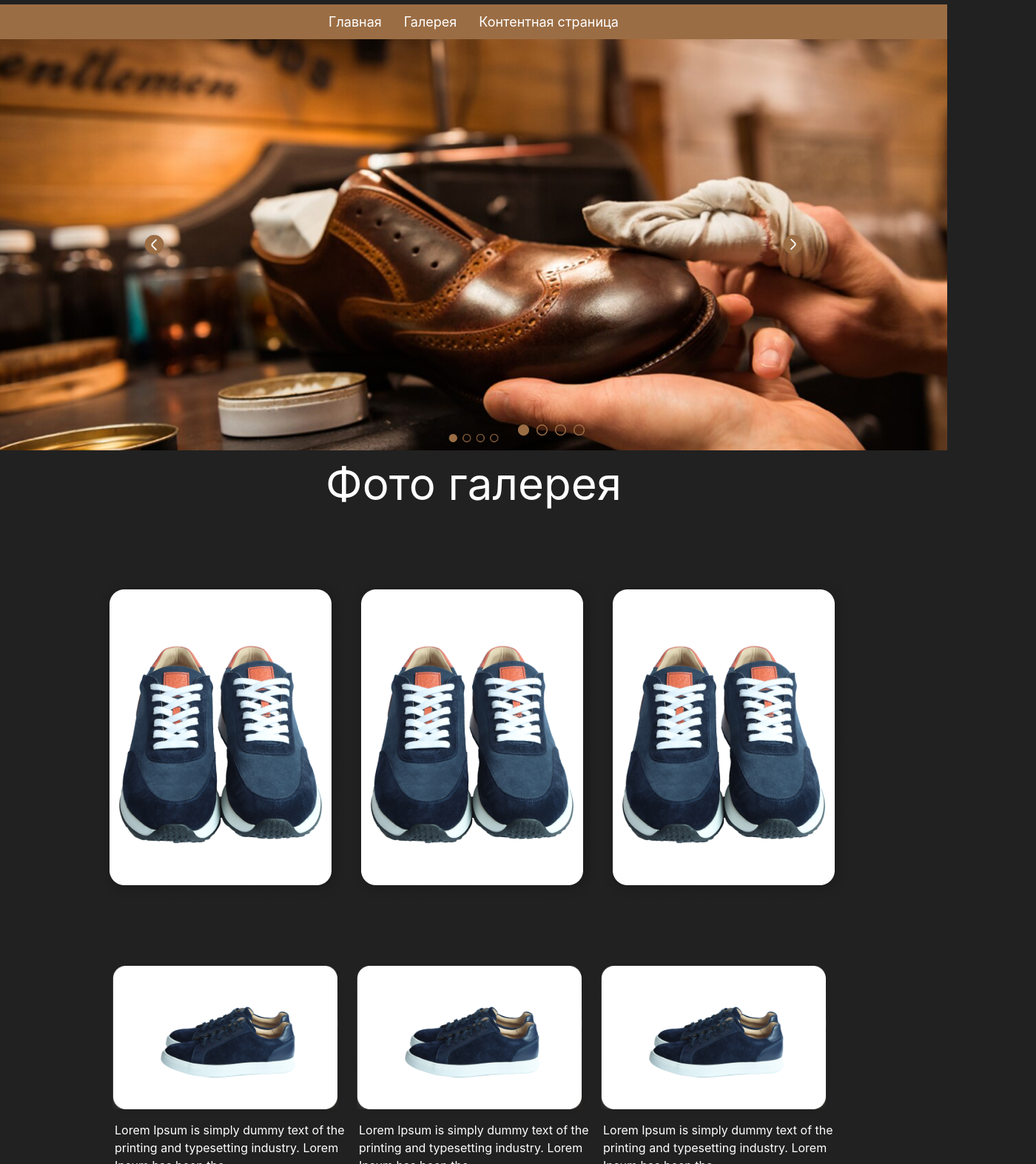
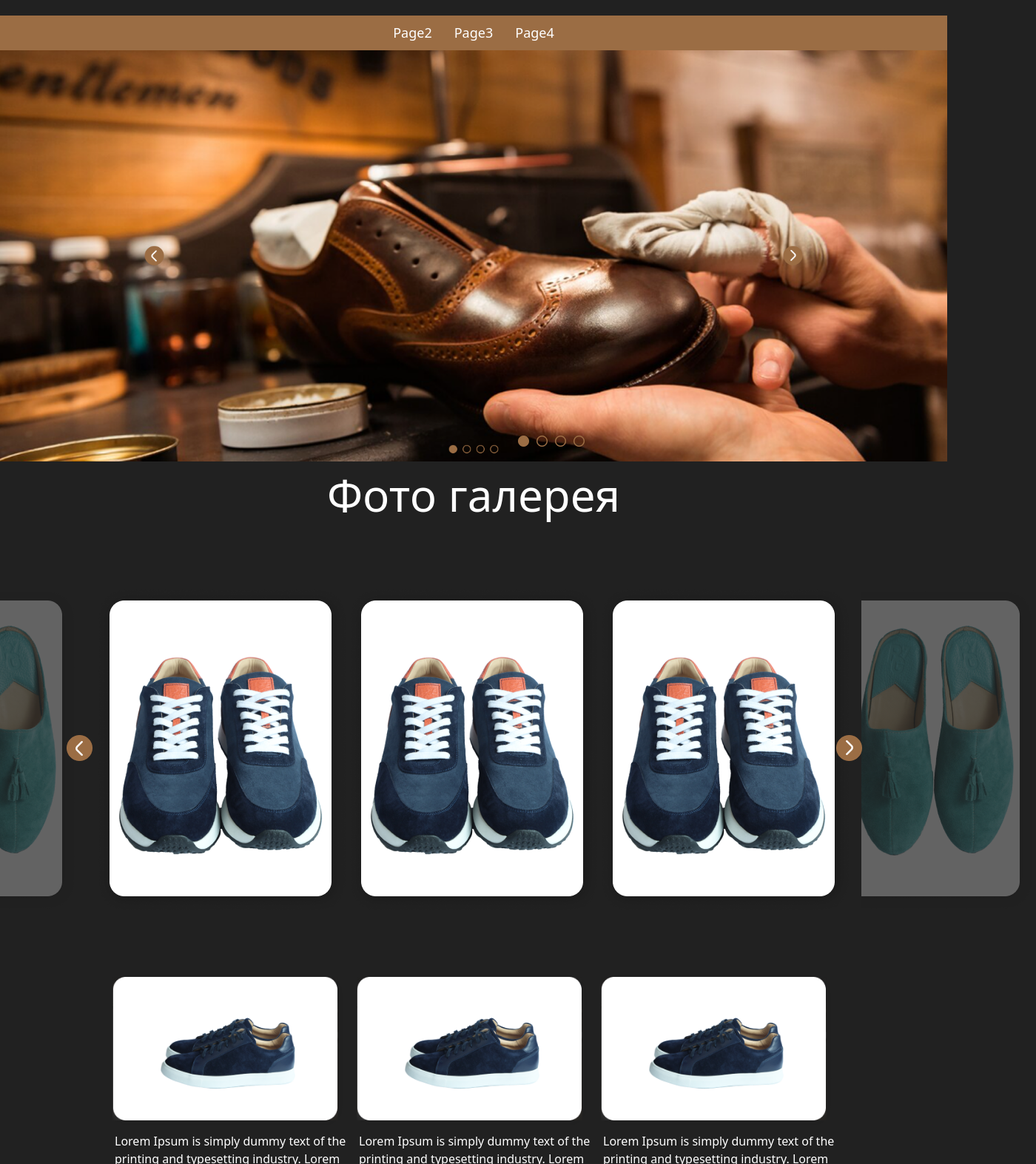
Before and after one commit to sodatovruslan/Home23, a website: page src/index2.html in a window 1280 px wide. Shown: the part 144-1718 px from the top of the page at 74% size, 1400 px wide, since content can reach past the window. Drawn offline with nearby package versions, Linux system fonts and the light colour scheme; files that its build step writes are made by us from their sources; files whose address does not match are found by name.

Commit message:
add chanjes

```diff
--- a/index.html
+++ b/index.html
@@ -25,9 +25,15 @@
 	</header>
 <main>
 	<section class='flex justify-center gap-[30px] bg-[#9B6D44] p-[10px] mt-[30px]'>
-		<p class='text-[18px] text-[white]'>Главная</p>
-		<p class='text-[18px] text-[white]'>Галерея</p>
-		<p class='text-[18px] text-[white]'>Контентная страница</p>
+		<a href="./src/index2.html">
+		<p class='text-[18px] text-[white]'>Page2</p>
+		</a>
+		<a href="./src/index3.html">
+		<p class='text-[18px] text-[white]'>Page3</p>
+		</a>
+		<a href="./src/input4.html">
+		<p class='text-[18px] text-[white]'>Page4</p>
+		</a>
 	</section>
 	<section class='relative'>
 		<img src="./img/Group 2 (5).png" alt="">
--- a/src/index2.html
+++ b/src/index2.html
@@ -24,9 +24,15 @@
 <button class='text-[18px] text-[#FFFFFF] bg-[#9B6D44] w-[160px] h-[45px] rounded-[27px]'>+7 (999) 999-09-99</button>
 	</header>
 	<section class='flex justify-center gap-[30px] bg-[#9B6D44] p-[10px] mt-[30px]'>
-		<p class='text-[18px] text-[white]'>Главная</p>
-		<p class='text-[18px] text-[white]'>Галерея</p>
-		<p class='text-[18px] text-[white]'>Контентная страница</p>
+		<a href="./index2.html">
+		<p class='text-[18px] text-[white]'>Page2</p>
+		</a>
+		<a href="./index3.html">
+		<p class='text-[18px] text-[white]'>Page3</p>
+		</a>
+		<a href="./input4.html">
+		<p class='text-[18px] text-[white]'>Page4</p>
+		</a>
 	</section>
 	<section class='relative'>
 		<img src="./imgsrc/Group 14 (1).png" alt="">
@@ -36,9 +42,12 @@
 			<div>
 				<p class='text-[40px] text-[white] text-center md:text-[60px]'>Фото галерея</p>
 			</div>
-			<div class=' mt-[10px] md:flex md:justify-around  md:flex-wrap md: mt-[80px]'>
+			<div class=' mt-[10px] md:flex md:justify-around  md:flex-wrap md: mt-[80px] relative'>
 
-
+<img class='absolute left-[-260px]' src="./imgsrc/Mask group (4).png" alt="">
+<img class='absolute right-[-250px]' src="./imgsrc/Mask group (4).png" alt="">
+<img class='absolute left-[-40px] top-[200px]' src="./imgsrc/Button angle left.png" alt="">
+<img class='absolute right-[-15px] top-[200px]' src="./imgsrc/Button angle right.png" alt="">
 <div>
 	<img src="./imgsrc/Mask group (3).png" alt="">
 </div>
--- a/src/index3.html
+++ b/src/index3.html
@@ -24,9 +24,15 @@
 <button class='text-[18px] text-[#FFFFFF] bg-[#9B6D44] w-[160px] h-[45px] rounded-[27px]'>+7 (999) 999-09-99</button>
 	</header>
 	<section class='flex justify-center gap-[30px] bg-[#9B6D44] p-[10px] mt-[30px]'>
-		<p class='text-[18px] text-[white]'>Главная</p>
-		<p class='text-[18px] text-[white]'>Галерея</p>
-		<p class='text-[18px] text-[white]'>Контентная страница</p>
+		<a href="./index2.html">
+		<p class='text-[18px] text-[white]'>Page2</p>
+		</a>
+		<a href="./index3.html">
+		<p class='text-[18px] text-[white]'>Page3</p>
+		</a>
+		<a href="./input4.html">
+		<p class='text-[18px] text-[white]'>Page4</p>
+		</a>
 	</section>
 	<section class='relative'>
 		<img src="./imgsrc/Group 14 (1).png" alt="">
--- a/src/input4.html
+++ b/src/input4.html
@@ -24,9 +24,15 @@
 <button class='text-[18px] text-[#FFFFFF] bg-[#9B6D44] w-[160px] h-[45px] rounded-[27px]'>+7 (999) 999-09-99</button>
 	</header>
 	<section class='flex justify-center gap-[30px] bg-[#9B6D44] p-[10px] mt-[30px]'>
-		<p class='text-[18px] text-[white]'>Главная</p>
-		<p class='text-[18px] text-[white]'>Галерея</p>
-		<p class='text-[18px] text-[white]'>Контентная страница</p>
+		<a href="./index2.html">
+		<p class='text-[18px] text-[white]'>Page2</p>
+		</a>
+		<a href="./index3.html">
+		<p class='text-[18px] text-[white]'>Page3</p>
+		</a>
+		<a href="./input4.html">
+		<p class='text-[18px] text-[white]'>Page4</p>
+		</a>
 	</section>
 	<section class='relative'>
 		<img src="./imgsrc/Group 14 (1).png" alt="">
```
Also changed, not shown: src/imgsrc/Button angle left.png (added), src/imgsrc/Button angle right.png (added), src/imgsrc/Mask group (4).png (added), src/output.css (added), 1 other file.
